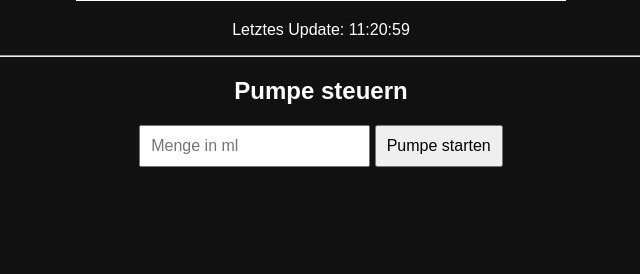
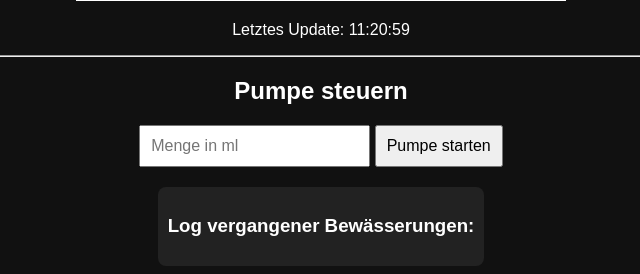
Before and after one commit to Palex-l/Brokoli_Beobachtung, a PHP site: page / in a window 1280 px wide. Shown: the part 749-1023 px from the top of the page, without its empty margins (319-959 px from the left). Before the commit the page ends 916 px from the top, so only its background shows below. Run offline with PHP 8.4, Linux system fonts and the light colour scheme.

Commit message:
Update index.php

```diff
--- a/index.php
+++ b/index.php
@@ -1,3 +1,8 @@
+<?php
+$error = file_exists("last_error.txt") ? file_get_contents("last_error.txt") : null;
+$log = file_exists("watering_log.txt") ? file("watering_log.txt") : [];
+?>
+
 <!DOCTYPE html>
 <html>
 <head>
@@ -7,6 +12,8 @@
     body { text-align: center; font-family: sans-serif; background: #111; color: white; }
     img { max-width: 90%; border: 5px solid white; margin-top: 20px; }
     input, button { padding: 10px; font-size: 16px; }
+    .error { color: red; font-weight: bold; }
+    .log { margin-top: 20px; background: #222; padding: 10px; border-radius: 8px; display: inline-block; text-align: left; }
   </style>
 </head>
 <body>
@@ -20,6 +27,14 @@
     <input type="number" name="ml" placeholder="Menge in ml" required min="1">
     <button type="submit">Pumpe starten</button>
   </form>
-  <?php if (isset($_GET['ok'])) echo "<p>Befehl gesendet!</p>"; ?>
+
+  <?php if ($error): ?>
+    <p class="error">❌ Letzte Bewässerung fehlgeschlagen:<br><?= htmlspecialchars($error) ?></p>
+  <?php endif; ?>
+
+  <div class="log">
+    <h3>Log vergangener Bewässerungen:</h3>
+    <pre><?php foreach (array_reverse($log) as $line) echo htmlspecialchars($line); ?></pre>
+  </div>
 </body>
 </html>
```
